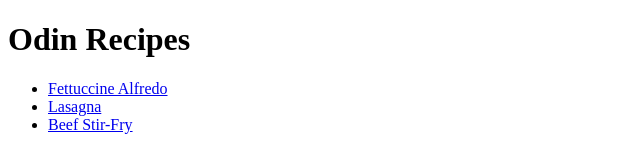
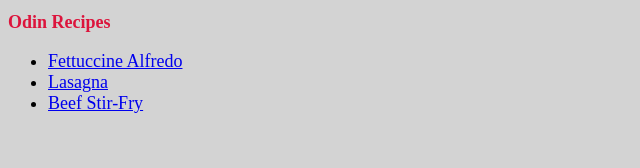
Before and after one commit to Matt-MR/odin-recipes, a plain HTML site: page index.html in a window 1280 px wide. Shown: the whole page, without its empty margins (0-640 px from the left). Drawn offline with Linux system fonts and the light colour scheme.

Commit message:
linked css file to html and added css to page

```diff
--- a/index.html
+++ b/index.html
@@ -3,6 +3,7 @@
 <head>
     <meta charset="UTF-8">
     <title> Recipes </title>
+    <link rel="stylesheet" href="styles.css">
 </head>
 <body>
     <h1> Odin Recipes </h1>
--- a/styles.css
+++ b/styles.css
@@ -0,0 +1,15 @@
+/* This is the CSS file for the recipe page */
+
+* {
+
+    font-family: 'Times New Roman', Times, serif;
+    font-size: large;
+    background-color: lightgray;
+
+}
+
+
+h1 {
+
+    color: crimson;
+}
```
